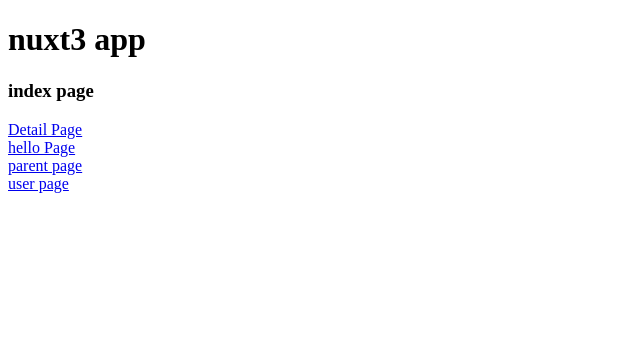
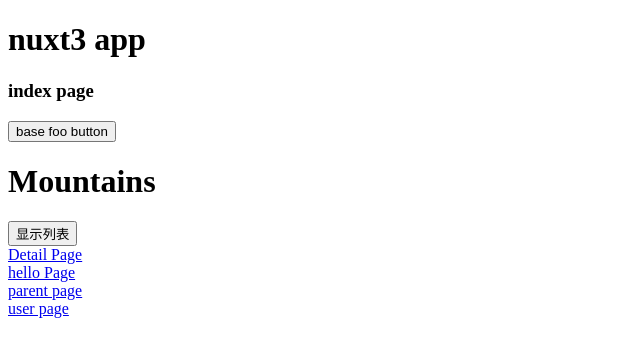
Before and after one commit to Chazz-John/nuxt3-app, a Nuxt app: page / in a window 1280 px wide. Shown: the top 356 px of the page, without its empty margins (0-640 px from the left). Built offline with nearby package versions, Linux system fonts and the light colour scheme.

Commit message:
组件自动导入,以及组件的懒加载

```diff
--- /dev/null
+++ b/components/LazyMountainsList.vue
@@ -0,0 +1,8 @@
+<template>
+  <div>
+    <ul>
+      <li>泰山</li>
+      <li>嵩山</li>
+    </ul>
+  </div>
+</template>
--- /dev/null
+++ b/components/TheFooter.vue
@@ -0,0 +1,5 @@
+<template>
+<div>
+  <h1>footer</h1>
+</div>
+</template>
--- /dev/null
+++ b/components/TheHeader.vue
@@ -0,0 +1,5 @@
+<template>
+  <div>
+    <h1>header</h1>
+  </div>
+</template>
--- /dev/null
+++ b/components/base/foo/Button.vue
@@ -0,0 +1,3 @@
+<template>
+  <button>base foo button</button>
+</template>
--- a/layouts/default.vue
+++ b/layouts/default.vue
@@ -1,6 +1,8 @@
 <template>
   <div>
+    <TheHeader></TheHeader>
     通用布局,default.vue
     <slot/>
+    <TheFooter></TheFooter>
   </div>
 </template>
--- a/pages/index.vue
+++ b/pages/index.vue
@@ -1,6 +1,13 @@
 <template>
   <div>
     <h3>index page</h3>
+    <!-- 组件自动导入 -->
+    <BaseFooButton></BaseFooButton>
+    <!-- 组件懒加载 -->
+    <h1>Mountains</h1>
+    <LazyMountainsList v-if='show'></LazyMountainsList>
+    <button v-if="!show" @click="show = true">显示列表</button>
+    <br/>
     <!--普通路由-->
     <NuxtLink to="/detail">Detail Page</NuxtLink>
     <br/>
@@ -13,3 +20,7 @@
     <NuxtLink to="/user-admin/1">user page</NuxtLink>
   </div>
 </template>
+<script setup>
+  import { ref } from 'vue'
+  const show = ref(false)
+</script>
```
